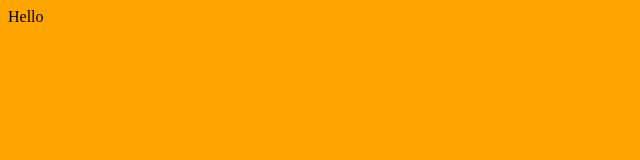
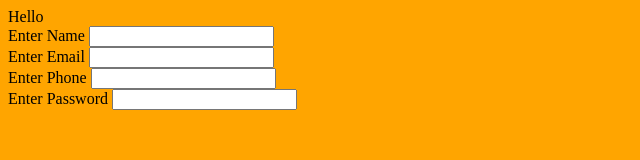
Before and after one commit to akshayb264/Test, a plain HTML site: page Engine/src/index.html in a window 1280 px wide. Shown: the whole page, without its empty margins (0-640 px from the left). Drawn offline with Linux system fonts and the light colour scheme.

Commit message:
Changes For Test

```diff
--- a/Engine/src/index.html
+++ b/Engine/src/index.html
@@ -6,7 +6,39 @@
     <link rel="manifest" href="/manifest.json">
 </head>
 <body>
+    <div>
         Hello
+    </div>
+
+
+    <div>
+        <label for="name">
+            Enter Name
+            <input type="text" name="name" />
+        </label>
+    </div>
+
+    <div>
+        <label for="Email">
+            Enter Email
+            <input type="email" name="Email" />
+        </label>
+    </div>
+
+    <div>
+        <label for="Phone">
+            Enter Phone
+            <input type="email" name="Phone" />
+        </label>
+    </div>
+
+    <div>
+        <label for="Password">
+            Enter Password
+            <input type="password" name="Password" />
+        </label>
+    </div>
+
 
     <script>
 
--- a/Engine/sw.js
+++ b/Engine/sw.js
@@ -3,7 +3,8 @@ var CACHE_NAME = 'learning-cache-v1';
 var urlsToCache = [
     'src/images/logo.png',
     'src/styles/main.css',
-    'src/lib/jquery-3.3.1.min.js'
+    'src/lib/jquery-3.3.1.min.js',
+    'src/offline.html'
 ];
 
 
```
Also changed, not shown: Engine/src/offine.html (added, +1 -0 lines). Lines whose indentation alone changed are shown as unchanged.
